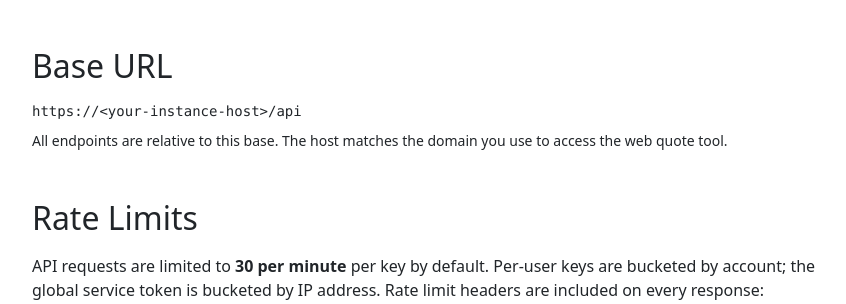
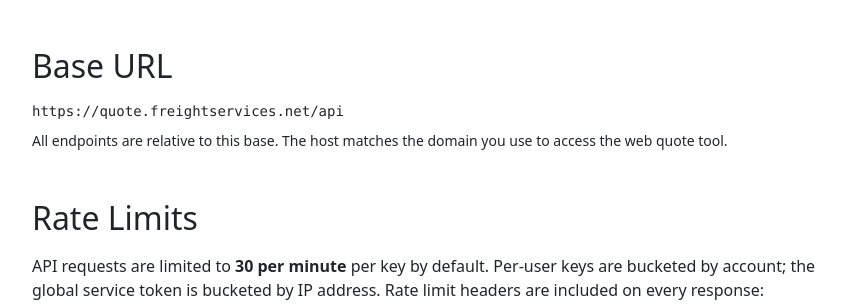
Before and after one commit to kdnye/QUOTES, a Python web app: template templates/help/api.html in a window 1280 px wide. Shown: the part 492-796 px from the top of the page, without its empty margins (335-1181 px from the left). Run offline with Jinja, Linux system fonts and the light colour scheme; the template is opened without the code that fills it: most values are stand-ins (such as "Sample title", 1, 10 or a date in 2020).

Commit message:
docs: replace host placeholders across in-app API help

```diff
--- a/templates/help/api.html
+++ b/templates/help/api.html
@@ -69,7 +69,7 @@
     <section id="base-url" class="mb-5">
       <h2 class="fsi-section-title mb-3">Base URL</h2>
       <div class="fsi-card">
-        <pre class="mb-0"><code>https://&lt;your-instance-host&gt;/api</code></pre>
+        <pre class="mb-0"><code>https://quote.freightservices.net/api</code></pre>
       </div>
       <p class="fsi-body-muted small mt-2">
         All endpoints are relative to this base. The host matches the domain you use
@@ -385,7 +385,7 @@ X-RateLimit-Reset: 1746564720</code></pre>
 
       <h3 class="h6 text-uppercase fw-bold mb-2" style="letter-spacing:.05em;">Basic Hotshot Quote</h3>
       <div class="fsi-card mb-4">
-        <pre class="mb-0"><code>curl -X POST https://&lt;host&gt;/api/quote \
+        <pre class="mb-0"><code>curl -X POST https://quote.freightservices.net/api/quote \
   -H "Authorization: Bearer &lt;your_api_key&gt;" \
   -H "Content-Type: application/json" \
   -d '{
@@ -399,7 +399,7 @@ X-RateLimit-Reset: 1746564720</code></pre>
 
       <h3 class="h6 text-uppercase fw-bold mb-2" style="letter-spacing:.05em;">Air Quote with Dimensions and Accessorials</h3>
       <div class="fsi-card mb-4">
-        <pre class="mb-0"><code>curl -X POST https://&lt;host&gt;/api/quote \
+        <pre class="mb-0"><code>curl -X POST https://quote.freightservices.net/api/quote \
   -H "Authorization: Bearer &lt;your_api_key&gt;" \
   -H "Content-Type: application/json" \
   -d '{
@@ -418,7 +418,7 @@ X-RateLimit-Reset: 1746564720</code></pre>
 
       <h3 class="h6 text-uppercase fw-bold mb-2" style="letter-spacing:.05em;">Retrieve a Saved Quote</h3>
       <div class="fsi-card mb-4">
-        <pre class="mb-0"><code>curl https://&lt;host&gt;/api/quote/Q-BCDFGHJ2 \
+        <pre class="mb-0"><code>curl https://quote.freightservices.net/api/quote/Q-BCDFGHJ2 \
   -H "Authorization: Bearer &lt;your_api_key&gt;"</code></pre>
       </div>
 
@@ -427,7 +427,7 @@ X-RateLimit-Reset: 1746564720</code></pre>
         <pre class="mb-0"><code>import requests
 
 API_KEY = "&lt;your_api_key&gt;"
-BASE_URL = "https://&lt;host&gt;/api"
+BASE_URL = "https://quote.freightservices.net/api"
 
 response = requests.post(
     f"{BASE_URL}/quote",
```
Also changed, not shown: docs/fsi_quote_tool_api_quick_start.md (+4 -4 lines).
